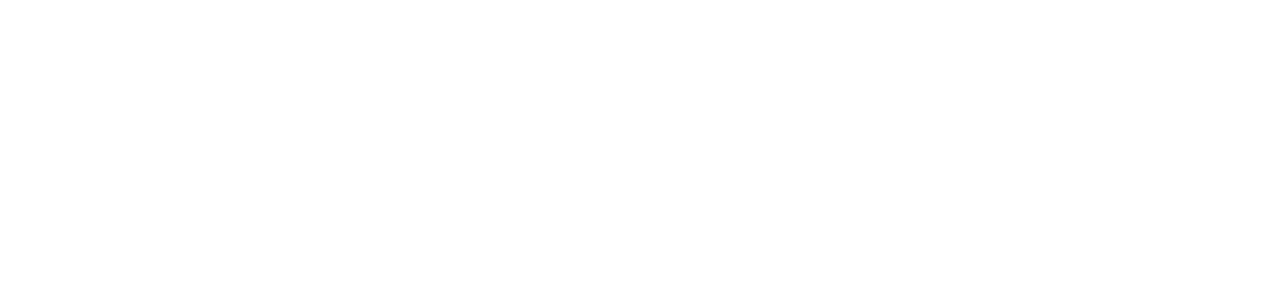
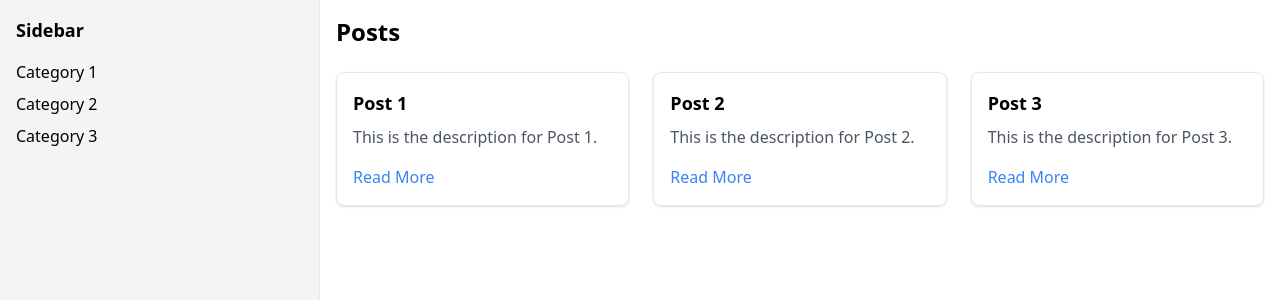
Before and after one commit to mank-423/Social, a React (Vite) app in the folder frontend/: page /posts in a window 1280 px wide. Before the commit this address had no page. Shown: the top 300 px of the page. Built offline with nearby package versions, Linux system fonts and the light colour scheme.

Commit message:
Post page

```diff
--- a/frontend/src/App.tsx
+++ b/frontend/src/App.tsx
@@ -2,6 +2,7 @@
 import Login from './pages/Login'
 import Register from './pages/Register'
 import Home from './pages/Home'
+import Posts from './pages/Posts'
 
 const App = () => {
   return (
@@ -9,6 +10,7 @@
       <Routes>
         <Route path='/login' element={<Login />}/>
         <Route path='/register' element={<Register />}/>
+        <Route path='/posts' element={<Posts />}/>
         <Route path='/' element={<Home />}/>
       </Routes>
     </BrowserRouter>
--- a/frontend/src/components/Auth.tsx
+++ b/frontend/src/components/Auth/Auth.tsx
@@ -1,8 +1,8 @@
 import { useState } from "react";
-import { useNavigateAuth } from "../hooks/useNavigateAuth";
-import { AuthType } from "../types/authField";
-import authService from "../services/authService";
 import { enqueueSnackbar } from "notistack";
+import authService from "../../services/authService";
+import { useNavigateAuth } from "../../hooks/useNavigateAuth";
+import { AuthType } from "../../types/authField";
 
 const Auth = ({ mode }: AuthType) => {
     const { navigateToLogin, navigateToRegister, navigateAfterLogin } = useNavigateAuth();
--- /dev/null
+++ b/frontend/src/components/PostCard/PostCard.tsx
@@ -0,0 +1,20 @@
+import React from "react";
+
+// Props Type for PostCard
+interface PostCardProps {
+  title: string;
+  description: string;
+}
+
+// PostCard Component
+const PostCard: React.FC<PostCardProps> = ({ title, description }) => {
+  return (
+    <div className="p-4 border rounded-lg shadow hover:shadow-lg transition-shadow">
+      <h2 className="text-lg font-bold mb-2">{title}</h2>
+      <p className="text-gray-600">{description}</p>
+      <button className="mt-4 text-blue-500 hover:underline">Read More</button>
+    </div>
+  );
+};
+
+export default PostCard;
--- a/frontend/src/hooks/useNavigateAuth.ts
+++ b/frontend/src/hooks/useNavigateAuth.ts
@@ -19,7 +19,7 @@
     };
 
     const navigateAfterLogin = () => {
-        navigate('/');
+        navigate('/posts');
     }
 
     return { navigateToLogin, navigateToRegister, navigateAfterLogin };
--- a/frontend/src/pages/Login.tsx
+++ b/frontend/src/pages/Login.tsx
@@ -1,5 +1,6 @@
-import Auth from "../components/Auth";
+
 import bg from "../assets/bg.jpg";
+import Auth from "../components/Auth/Auth";
 
 const Login = () => {
     return (
--- /dev/null
+++ b/frontend/src/pages/Posts.tsx
@@ -0,0 +1,57 @@
+import PostCard from "../components/PostCard/PostCard";
+
+
+// Type for a single post
+interface Post {
+  id: number;
+  title: string;
+  description: string;
+}
+
+// Posts Component
+const Posts: React.FC = () => {
+  // Static data for posts
+  const posts: Post[] = [
+    {
+      id: 1,
+      title: "Post 1",
+      description: "This is the description for Post 1.",
+    },
+    {
+      id: 2,
+      title: "Post 2",
+      description: "This is the description for Post 2.",
+    },
+    {
+      id: 3,
+      title: "Post 3",
+      description: "This is the description for Post 3.",
+    },
+  ];
+
+  return (
+    <div className="flex min-h-screen">
+      {/* Left Sidebar */}
+      <div className="w-1/4 p-4 bg-gray-100 border-r">
+        <h2 className="text-lg font-bold mb-4">Sidebar</h2>
+        <ul>
+          <li className="mb-2 cursor-pointer hover:underline">Category 1</li>
+          <li className="mb-2 cursor-pointer hover:underline">Category 2</li>
+          <li className="mb-2 cursor-pointer hover:underline">Category 3</li>
+        </ul>
+      </div>
+
+      {/* Posts Section */}
+      <div className="w-3/4 p-4">
+        <h1 className="text-2xl font-bold mb-6">Posts</h1>
+        <div className="grid grid-cols-1 md:grid-cols-2 lg:grid-cols-3 gap-6">
+          {posts.map((post) => (
+            <PostCard key={post.id} title={post.title} description={post.description} />
+          ))}
+        </div>
+      </div>
+    </div>
+  );
+};
+
+export default Posts;
--- a/frontend/src/pages/Register.tsx
+++ b/frontend/src/pages/Register.tsx
@@ -1,5 +1,6 @@
-import Auth from "../components/Auth";
+
 import bg from "../assets/bg.jpg"
+import Auth from "../components/Auth/Auth"
 
 const Register = () => {
   return (
```
